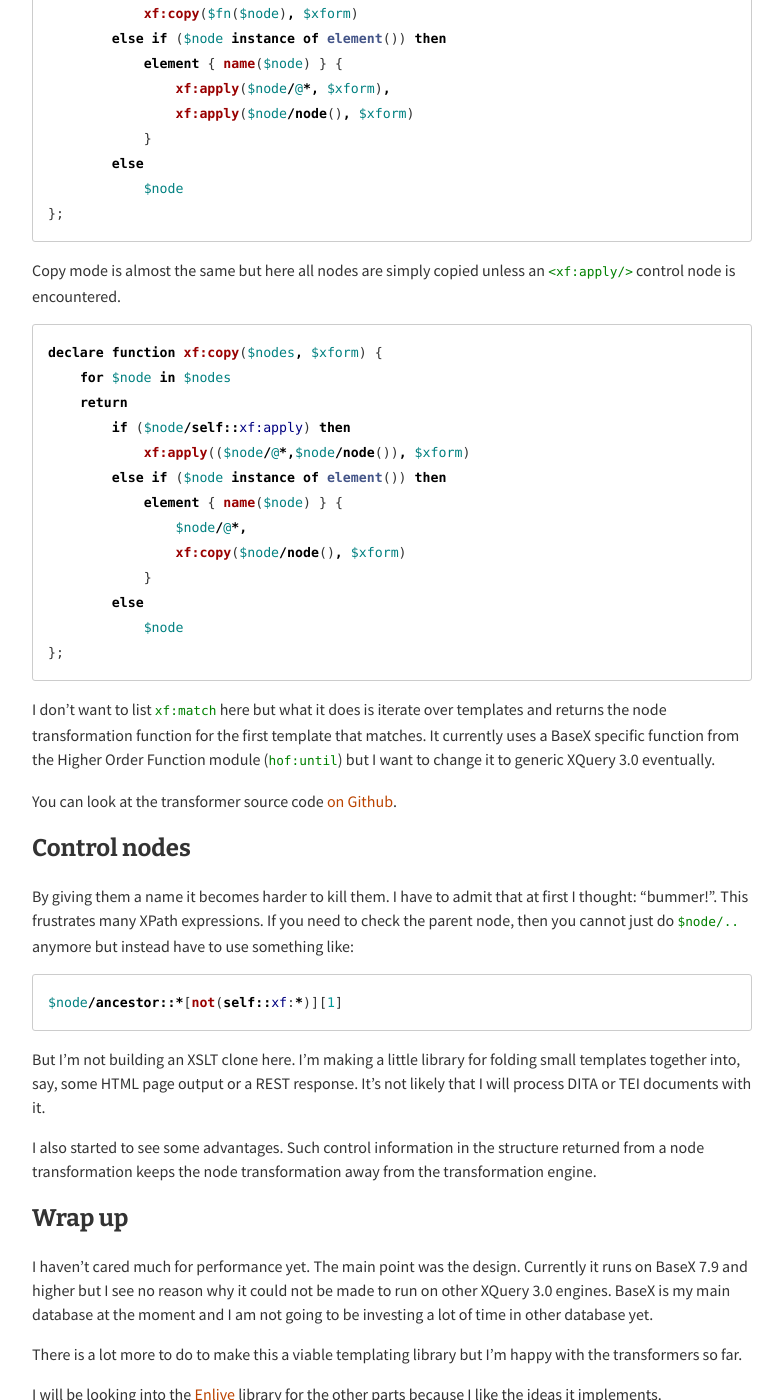
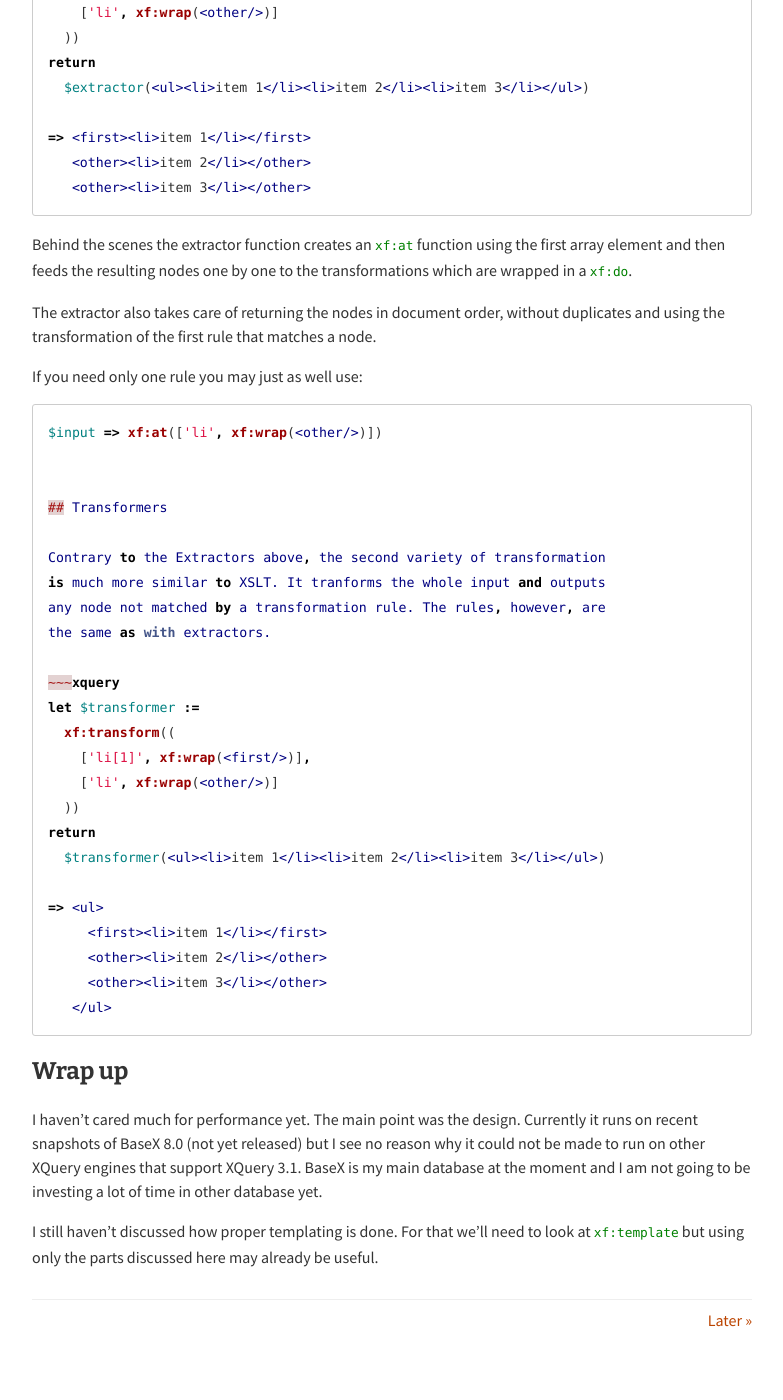
Before and after one commit to xokomola/old_blog, a Jekyll site: the page built from _posts/2014-11-10-xquery-origami-1.md, in a window 1280 px wide and 1400 px high, scrolled down 5048 px. Shown: the whole window, without its empty margins (204-987 px from the left). Built offline with Jekyll 4.4.1, drawn with Linux system fonts in a browser that asks for light colours; some of the changed text lies outside the part shown.

Commit message:
Revise old posts for Origami 0.4

```diff
--- a/_config.yml
+++ b/_config.yml
@@ -4,7 +4,7 @@ markdown: kramdown
 #markdown: KramdownPygments
 highlighter: pygments
 # comments defaults: posts (on), pages (off)
-comments: 0
+comments: -1
 # show sidebar
 sidebar: 1
 banner: city
--- a/_posts/2014-11-10-xquery-origami-1.md
+++ b/_posts/2014-11-10-xquery-origami-1.md
@@ -2,15 +2,17 @@
 layout: post
 title: Origami - XQuery Templating Reloaded!
 tags: xquery xml html origami
-excerpt: Introducing Origami Transformers for XQuery 3.0
+excerpt: Introducing Origami Transformers for XQuery 3.1
 ---
+
+*2014-12-23: updated for Origami 0.4*
 
 I started to work on an XQuery templating library called
 [Origami][origami]. In many other languages there are a gazillion
 options when you are looking for a templating library. In XQuery not so
 much. When a transformation gets more involved it's easy to jump over to
 XQuery's brother XSLT but in many situations this is overkill. Origami
-provides a templating option to users of XQuery 3.0.
+provides a templating option to users of XQuery 3.1.
 
 I must not get ahead of myself though. Before I can call Origami a
 proper templating library I need to have a transformation "engine" on
@@ -94,17 +96,28 @@ What I don't want is to write a new transformation engine (similar
 to the typeswitch example) every time I need to transform a few nodes.
 This should be generic.
 
-## Node transformers
+## What is a node transformer?
 
 A node transformer is an ordinary function that takes a single argument,
-the input node, and it returns the output nodes. It should not be
-concerned with how it was selected or by whom. But it may have to look
-elsewhere, outside the input node, to contextualize it's behaviour.
+the input nodes, and it returns the output nodes. It should not be
+concerned with how the input nodes were selected or by which mechanism.
+Of course, like in XSLT these transformers may query ancestor nodes that
+are outside the original input nodes in other parts of the document they
+are part of.
 
 ![Node Transformer]({{ site.url }}/media/node-transformer.png)
 
+Every node transformer has the same, or a compatible signature.
+
 ~~~xquery
-declare function upper($node as element()) as item()* {
+function($nodes as node()*) as node()*
+~~~
+
+So a transformer may declare that it only works with single element
+nodes.
+
+~~~xquery
+declare function upper($node as element()) as node()* {
     element { upper-case(name($node)) } {
         $node/@*,
         xf:apply($node/node())
@@ -123,14 +136,9 @@ This is equivalent to the body of this XSLT template.
 </xsl:template>
 ~~~
 
-I do not want the node transformer to access global variables and I also
-do not want to pass all the transformation templates around with each
-individual template as this would complicate them and make them less
-re-usable.
-
 So, how can I tell the transformation engine which nodes have to be
 copied to the output and which need to have the transformation templates
-applied?
+applied to them?
 
 In XSLT we use the `xsl:apply-templates` instruction to do this.
 Similarly, a node transformation function can call `xf:apply`. But we
@@ -142,176 +150,146 @@ will notice the control node and switch from copy mode back to apply
 mode.
 
 
+## Node transformations
+
+Origami provides a small set of node transformers. But, as I showed
+above it is also simple to define your own.
+
+Here are a couple of provided node transformers:
+
+- `xf:content` replace the child nodes of an element.
+- `xf:replace` replace the input nodes
+- `xf:wrap` wrap an element around the input nodes
+- `xf:unwrap` remove all elements but not their child nodes
+- `xf:append` insert nodes after the last child of each element node
+
+There are more of these node transformers and you compose them to
+form chains of transformations. Using the XQuery arrow operator they
+are also quite easy to read.
+
+~~~xquery
+$input => xf:append(<new-element/>) => xf:wrap(<wrapper/>)
+~~~
+
+This reads much more easily then
+
+~~~xquery
+xf:wrap(xf:append($input, <new-element/>), <wrapper/>))
+~~~
+
+However, you can also combine them using `xf:do` to create a new
+transformer function.
+
+~~~xquery
+let $transform :=
+  xf:do(
+    xf:append(<new-element/>),
+    xf:wrap(, <wrapper/>)
+  )
+return
+  $transform($input)
+~~~
+
+## Node selectors
+
+Given a template document, how can we select the nodes that require
+transformation. In XSLT this is done using match templates.
+
+In Origami you use node selectors which are XPath expressions just
+like you would use in XSLT.
+
+You use the `xf:at` function to create such node selectors.
+
+~~~xquery
+let $selector := xf:at(['li'])
+let $input := <ul><li>item 1</li><li>item 2</li></ul>
+return
+    $selector($input)
+~~~
+
+This will return the two `li` element nodes.
+
+The reason why the argument is an array is that you can combine multiple
+selectors and transformations at the spot.
+
+~~~xquery
+xf:at(['li', xf:text()])
+~~~
+
+Now let's look at how we can combine the selectors with a transformation.
+
+## Extractors
+
+The first variety of transformations handles extraction. In this type of
+transformer we are not looking for transformation of a whole document but
+rather in picking out specific parts of a document and ignoring the rest.
+
+Building an extractor function starts with `xf:extract` and providing it
+a sequence of rules that are arrays consisting of a selector and
+optionally some transformation functions.
+
+~~~xquery
+let $extractor :=
+  xf:extract((
+    ['li[1]', xf:wrap(<first/>)],
+    ['li', xf:wrap(<other/>)]
+  ))
+return
+  $extractor(<ul><li>item 1</li><li>item 2</li><li>item 3</li></ul>)
+
+=> <first><li>item 1</li></first>
+   <other><li>item 2</li></other>
+   <other><li>item 3</li></other>
+~~~~
+
+Behind the scenes the extractor function creates an `xf:at` function
+using the first array element and then feeds the resulting nodes one by
+one to the transformations which are wrapped in a `xf:do`.
+
+The extractor also takes care of returning the nodes in document order,
+without duplicates and using the transformation of the first rule that
+matches a node.
+
+If you need only one rule you may just as well use:
+
+~~~xquery
+$input => xf:at(['li', xf:wrap(<other/>)])
+
+
 ## Transformers
 
-When building up a transformation I can declare which node
-transformation function to apply to which nodes. Here I use a simple
-selector string which means, apply the node transformer to all elements.
+Contrary to the Extractors above, the second variety of transformation
+is much more similar to XSLT. It tranforms the whole input and outputs
+any node not matched by a transformation rule. The rules, however, are
+the same as with extractors.
 
 ~~~xquery
-xf:template('*', upper(?))
-~~~
+let $transformer :=
+  xf:transform((
+    ['li[1]', xf:wrap(<first/>)],
+    ['li', xf:wrap(<other/>)]
+  ))
+return
+  $transformer(<ul><li>item 1</li><li>item 2</li><li>item 3</li></ul>)
 
-The question mark will be filled in with the current input node when
-running the transformation.
-
-A transformer is defined by a sequence of these templates. The
-`xf:transform` function returns a transformer function that can be used to
-transform input nodes.
-
-When this transformer function is then evaluated with a node sequence it
-will use `xf:apply` to start the transformation process.
-
-~~~xquery
-declare function xf:transform($templates as map(*)*) as function(*) {
-    function ($nodes as item()*) as item()* {
-        xf:apply($nodes, $templates)
-    }
-};
-~~~
-
-So now we have to look at the piece that connects individual node
-transformations to specific nodes.
-
-
-## Transformation templates
-
-In order to use a regular function like `upper` it needs to be wrapped
-in `xf:template` together with a selector string or function.
-
-Each template is represented by a map structure.
-
-~~~xquery
-declare variable $tpl := xf:template('*', upper(?));
-
-$tpl
-
-=> map {
-     'selector': xf:matches(?, '*'),
-     'fn': upper(?)
-   }
-~~~
-
-A template has two keys, `match` and `fn`. The first contains a function
-that when called with a node returns `true()` or `false()`. The second
-contains a function that performs the node transformation.
-
-Instead of a string selector you may also pass in a function that
-returns a boolean when passed a node. This function can employ any test
-necessary to decide if this template should be fired for this node.
-
-~~~xquery
-declare variable $tpl := xf:template(
-    function($n) { exists($n/@x) }, upper(?));
-~~~
-
-This template will only fire for nodes that have an `x` attribute.
-
-Instead of passing a node transformation function you can also provide
-a literal result fragment.
-
-~~~xquery
-declare variable $tpl := xf:template(
-    'para', <p>There was a para here</p>);
-~~~
-
-Currently it is not yet possible to specify what to do with the matching
-input node.
-
-
-## Applying templates
-
-Let's dive deeper into the guts of the transformation "engine".
-
-It has two modes: apply and copy. Apply is the mode it starts in but
-when a node transformation returns nodes it switches to copy mode until
-it is explicitly told to go back to apply mode using the `<xf:apply/>`
-control node.
-
-For each node in the node sequence `xf:match` is used to determine which
-template matches. It then evaluates the node transformation function
-belonging to this template and starts copying the returned nodes. When
-no matching template is found it copies the current node and applies the
-child nodes looking for further transformation templates (apply mode).
-
-~~~~xquery
-declare function xf:apply($nodes, $xform) {
-    for $node in $nodes
-    let $fn := xf:match($node, $xform)
-    return
-        if ($fn instance of function(*)) then
-            xf:copy($fn($node), $xform)
-        else if ($node instance of element()) then
-            element { name($node) } {
-                xf:apply($node/@*, $xform),
-                xf:apply($node/node(), $xform)
-            }
-        else
-            $node
-};
+=> <ul>
+     <first><li>item 1</li></first>
+     <other><li>item 2</li></other>
+     <other><li>item 3</li></other>
+   </ul>
 ~~~~
-
-Copy mode is almost the same but here all nodes are simply copied unless
-an `<xf:apply/>` control node is encountered.
-
-~~~~xquery
-declare function xf:copy($nodes, $xform) {
-    for $node in $nodes
-    return
-        if ($node/self::xf:apply) then
-            xf:apply(($node/@*,$node/node()), $xform)
-        else if ($node instance of element()) then
-            element { name($node) } {
-                $node/@*,
-                xf:copy($node/node(), $xform)
-            }
-        else
-            $node
-};
-~~~~
-
-I don't want to list `xf:match` here but what it does is iterate over
-templates and returns the node transformation function for the first
-template that matches. It currently uses a BaseX specific function from
-the Higher Order Function module (`hof:until`) but I want to change it
-to generic XQuery 3.0 eventually.
-
-You can look at the transformer source code [on Github][xform.xqm].
-
-
-## Control nodes
-
-By giving them a name it becomes harder to kill them. I have to admit
-that at first I thought: "bummer!". This frustrates many XPath
-expressions. If you need to check the parent node, then you cannot just
-do `$node/..` anymore but instead have to use something like:
-
-~~~~xquery
-$node/ancestor::*[not(self::xf:*)][1]
-~~~~
-
-But I'm not building an XSLT clone here. I'm making a little library for
-folding small templates together into, say, some HTML page output or a
-REST response. It's not likely that I will process DITA or TEI documents
-with it.
-
-I also started to see some advantages. Such control information in the
-structure returned from a node transformation keeps the node
-transformation away from the transformation engine.
 
 ## Wrap up
 
 I haven't cared much for performance yet. The main point was the design.
-Currently it runs on BaseX 7.9 and higher but I see no reason why it
-could not be made to run on other XQuery 3.0 engines. BaseX is my main
-database at the moment and I am not going to be investing a lot of time
-in other database yet.
+Currently it runs on recent snapshots of BaseX 8.0 (not yet released)
+but I see no reason why it could not be made to run on other XQuery
+engines that support XQuery 3.1. BaseX is my main database at the moment
+and I am not going to be investing a lot of time in other database yet.
 
-There is a lot more to do to make this a viable templating library but
-I'm happy with the transformers so far.
-
-I will be looking into the [Enlive][enlive] library for the other parts
-because I like the ideas it implements.
+I still haven't discussed how proper templating is done. For that we'll
+need to look at `xf:template` but using only the parts discussed here
+may already be useful.
 
 
 [origami]: https://github.com/xokomola/origami
--- a/_posts/2014-11-18-xquery-origami-2.md
+++ b/_posts/2014-11-18-xquery-origami-2.md
@@ -64,8 +66,10 @@ Using the Clojure tutorial example, and some digging of my own I came up
 with a way to select the story elements from the parsed HTML.
 
 ~~~xquery
-let $stories := xf:extract(
-        xf:select('article[contains(@class, "story")]'));
+let $stories :=
+  xf:extract((
+    ['article[contains(@class, "story")]']
+  ));
 return
     count($stories($input))
 
@@ -80,19 +84,24 @@ The `$stories` variable contains a function that, when provided with
 some input nodes, will search for nodes matching the provided XPath
 expression.
 
-You may wonder why, if `xf:select` is already selecting nodes from the
-input document, I wrapped it in `xf:extract`? When I tested this I
-found 131 stories with `xf:select`. This is caused by a 'story' article
-wrapped inside another one. The `xf:extract` will ensure that only the
-unique nodes are returned and no node will also be a descendant of
-another node.
+You may wonder why, if `xf:at` can be used to extract nodes from the
+input document, When I tested this I found 131 stories with `xf:at`.
+This is caused by a 'story' article wrapped inside another one. The
+`xf:extract` will ensure that only the unique nodes are returned and no
+node will also be a descendant of another node.
 
-Also, an extractor may be using several selectors.
+Also, an extractor may be using several selector rules and although the
+first matching rule will be used, there might still be nodes that
+include already selected nodes and given the tagsoup that many HTML in
+the wild is you may need to counter-act this.
+
+An a full extractor also arranges the nodes so that they are in
+document order again.
 
 ~~~xquery
 let $stories := xf:extract((
-        xf:select('article[contains(@class, "story")]'),
-        xf:select('article[contains(@class, "fairy-tale")]')
+        ['article[contains(@class, "story")]'],
+        ['article[contains(@class, "fairy-tale")]']
 ))
 ~~~
 
@@ -103,87 +112,34 @@ To get the meaningful bits from each story we need a few more
 extractors. All of these will act upon a story node selected above.
 
 ~~~xquery
-let $headline := xf:extract((
-  xf:select(('h2', 'a')),
-  xf:select(('h3', 'a')),
-  xf:select(('h5', 'a'))
-))
-
-let $byline := xf:extract(
-    xf:select('*[contains(@class, "byline")]')
-)
-
-let $summary := xf:extract(
-    xf:select('*[contains(@class, "summary")]')
-)
+let $select-headline := xf:at(['(h2|h3|h5)//a', xf:text()])
+let $select-byline := xf:at(['*[contains(@class,"byline")]', xf:text()])
+let $select-summary := xf:at(['*[contains(@class,"summary")]', xf:text()])
 ~~~
 
-The headlines may be inside a `h2`, `h3`, or `h5`. In this case I've
-written them using separate selectors to illustrate a feature of
-extractors. But of course, this would be much better expressed as a
-single XPath expression.
-
-The headline selectors use two separate XPath expressions (selector
-steps). One to find the heading element and then `a` to find the link
-element inside the heading. This behaves a bit like a CSS selector such
-as `h2 a` which would be equivalent to the XPath expression `h2//a`.
+Note that the `xf:text()` will return `()` instead of an empty string
+when there is no text to be found in the node.
 
 Let's apply them to each story and output some XML.
 
 ~~~xquery
 for $story in $stories($input)
 return
-  <story>
-    <headline>{ string($headline($story)[1]) }</headline>
-    <byline>{ string($byline($story)[1]) }</byline>
-    <summary>{ string($summary($story)[1]) }</summary>
-  </story>
+  <story>{
+    $headline =>  xf:wrap(<headline/>),
+    $byline => xf:wrap(<byline/>),
+    $summary => xf:wrap(<summary/>)
+  }</story>
 ~~~
+
+Like with `xf:text`, `xf:wrap` and most other node transformer
+functions are "null safe" meaning that in case an empty sequence is
+passed to them they will do nothing or just return the empty sequence,
+instead of, in this case, leaving an empty element.
 
 It should be obvious by now that selectors and extractors can be
 combined or composed in various ways. A selector for a specific job may
 be re-used in different contexts. After all, they are just functions.
-
-But there are a few things that could be improved.
-
-- I want selectors to be a little bit smarter so they provide better
-  results.
-
-- There are still empty stories and stories that only have a headline. I
-  want to exclude those.
-
-## Smarter Selectors: selector steps
-
-As the headlines selector already showed, a single selector, created by
-`xf:select`, may be defined with multiple selector steps.
-
-~~~xquery
-let $headline := xf:extract(
-    xf:select((
-        '((h2|h3|h5)//a)[1]',
-        xf:text(),
-        xf:wrap(<headline/>))))
-
-let $byline := xf:extract(
-    xf:select((
-        '*[contains(@class, "byline")][1]',
-        xf:text(),
-        xf:wrap(<byline/>))))
-
-let $summary := xf:extract(
-    xf:select((
-        '*[contains(@class, "summary")][1]',
-        xf:text(),
-        xf:wrap(<summary/>))))
-~~~
-
-Besides improving the XPath for selecting the headlines the more
-interesting part here is the use of the `xf:text` and `xf:wrap` functions.
-There's also an `xf:unwrap` function which removes the outer element.
-
-Together these selector steps form a small node transformation pipeline.
-Each node found by the first step in the pipeline is fed into the next
-until at the end nodes come out, ... or not.
 
 The selector first looks for nodes satisfying the XPath expression, then
 each of them is transformed into a text node and in the last step this
@@ -196,16 +152,16 @@ FLOWR-expression takes care of that.
 
 ~~~xquery
 for $story in $stories($input)
-let $headline := $headline($story)
-let $byline := $byline($story)
-let $summary := $summary($story)
-where $headline and $byline and $summary
-return
-  <story>{
-    $headline,
-    $byline,
-    $summary
-  }</story>
+  let $headline := $select-headline($story)
+  let $byline :=  $select-byline($story)
+  let $summary := $select-summary($story)
+  where $headline and $byline and $summary
+  return
+    <story>{
+      $headline =>  xf:wrap(<headline/>),
+      $byline => xf:wrap(<byline/>),
+      $summary => xf:wrap(<summary/>)
+    }</story>
 ~~~
 
 Mission accomplised we can get neat, semantic XML scraped from a live
@@ -229,9 +185,9 @@ web page. Let's run it now.
 ...
 ~~~
 
-## Custom selector step functions
+## Custom transformer functions
 
-You are not limited to using the provided functions though. The code
+You are not limited to using the provided functions only. The code
 for `xf:wrap` serves as a simple example for such a custom function.
 
 ~~~xquery
@@ -260,11 +216,7 @@ you can use the `$in` convenience function to do this without the
 clutter.
 
 ~~~xquery
-let $select-byline := xf:extract(
-    xf:select((
-        '*[$in(@class, "byline")][1]',
-        xf:text(),
-        xf:wrap(<byline/>))))
+let $select-byline := xf:at((['*[$in(@class, "byline")]', xf:text()])
 ~~~
 
 
```
Also changed, not shown: other parts of _posts/2014-11-18-xquery-origami-2.md (+2 -0 lines).
